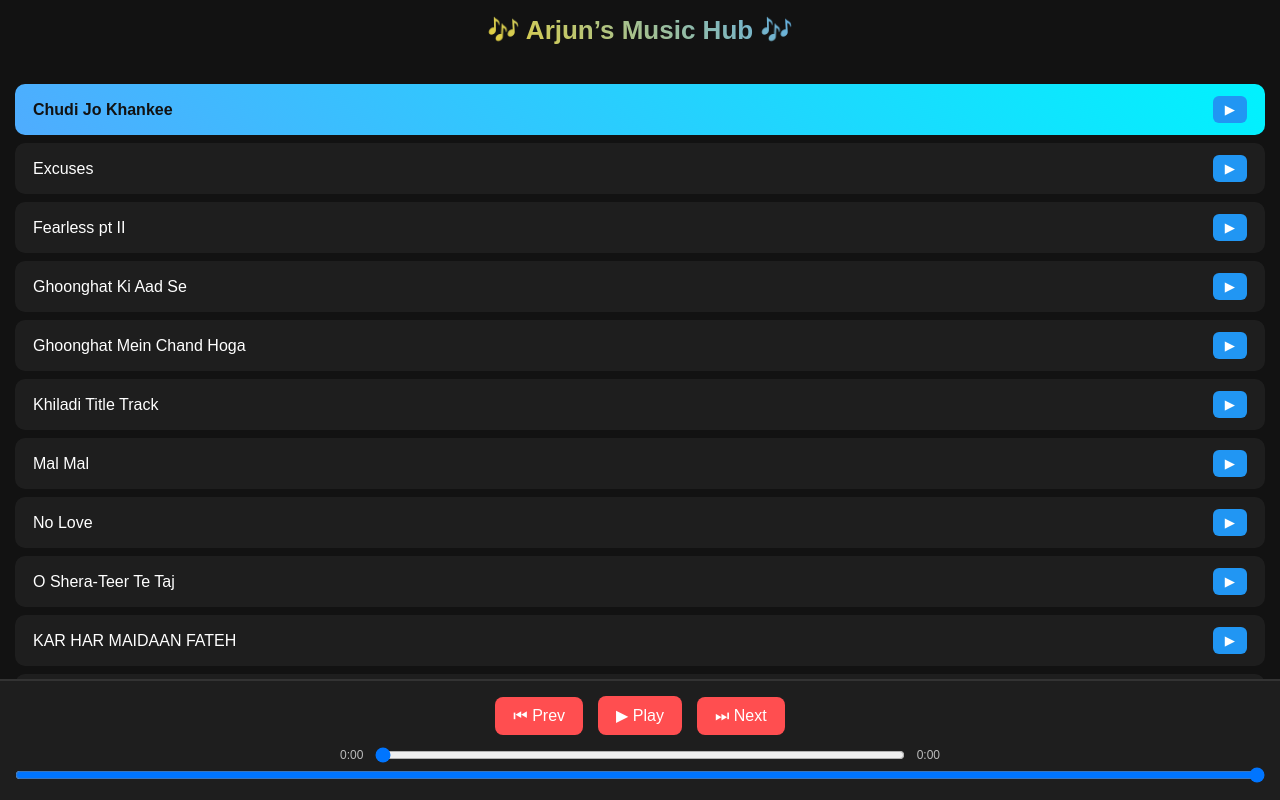
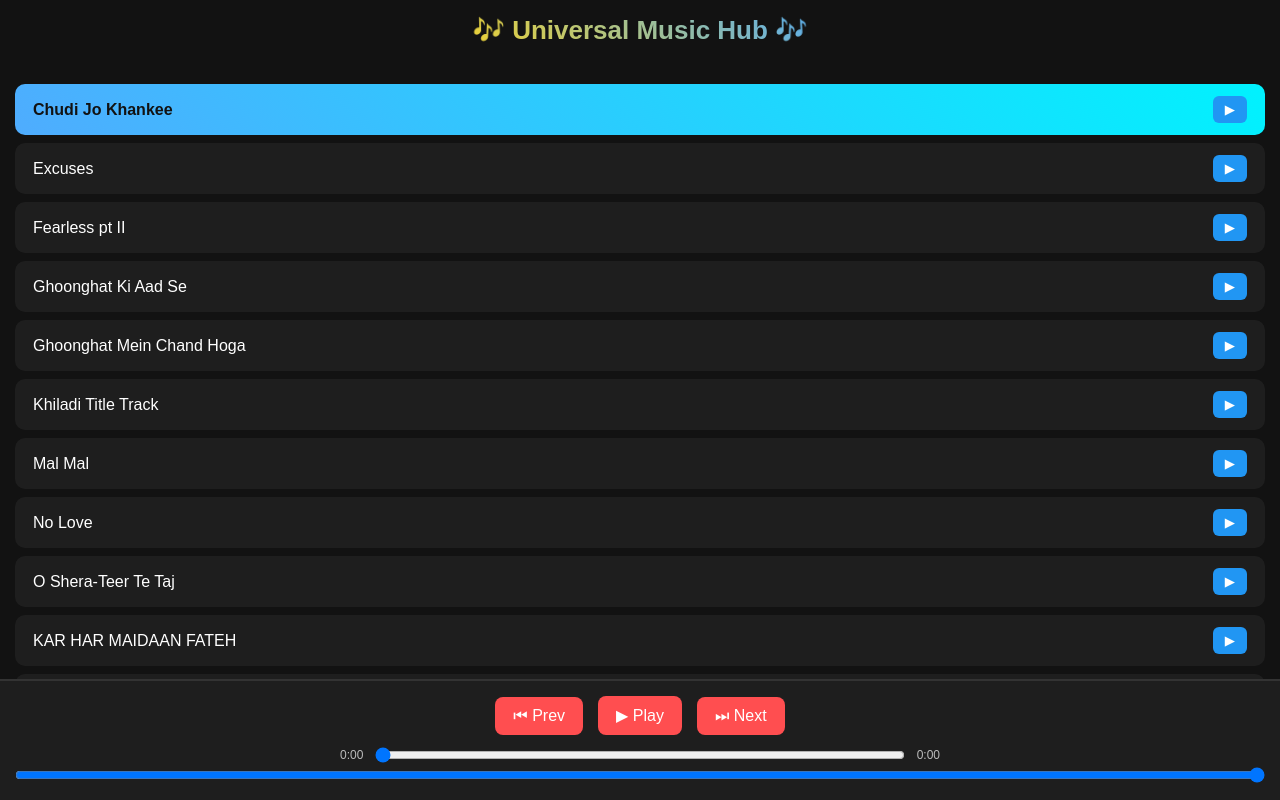
Before and after one commit to ArjunTatu/Diploma-life, a plain HTML site: page music.html in a window 1280 px wide. Drawn offline with Linux system fonts and the light colour scheme.

Commit message:
Update music.html

```diff
--- a/music.html
+++ b/music.html
@@ -70,7 +70,7 @@
   </style>
 </head>
 <body>
-  <h1>🎶 Arjun’s Music Hub 🎶</h1>
+  <h1>🎶 Universal Music Hub 🎶</h1>
 
   <!-- Playlist -->
   <div class="playlist" id="playlist">
```
